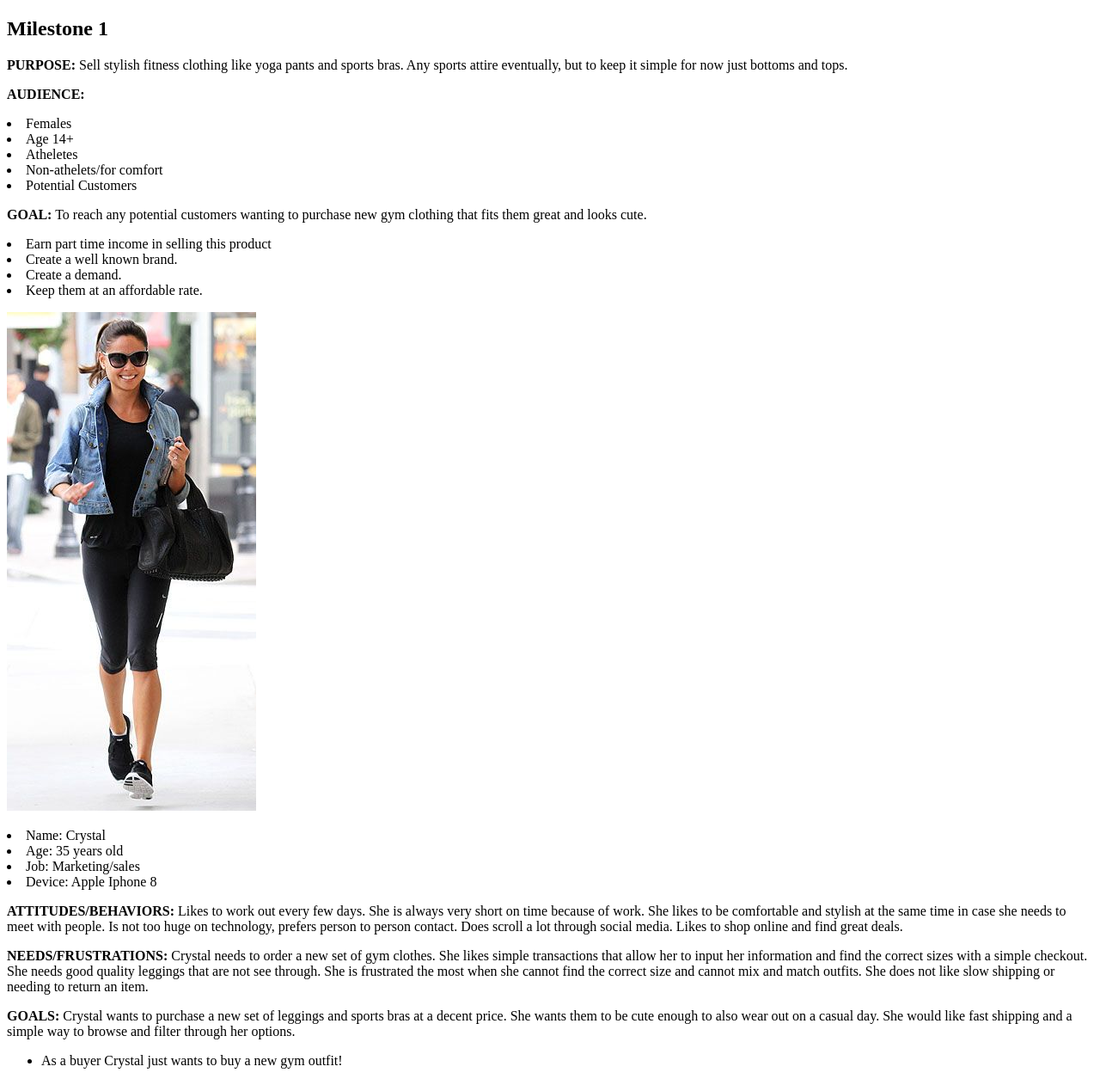
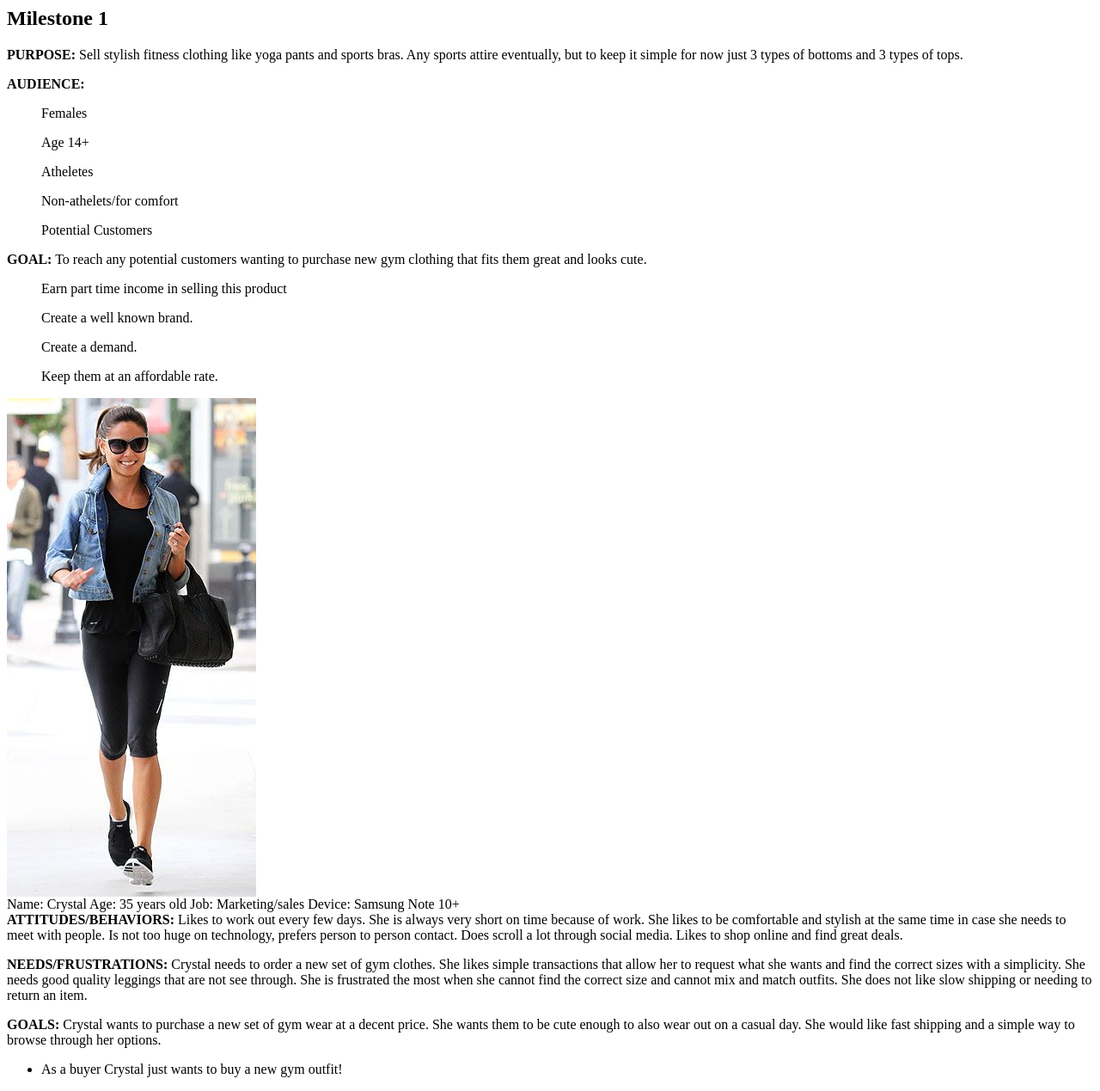
Before and after one commit to gabyveloz/business-page, a PHP site: page /milestone-1.php in a window 1280 px wide. Shown: the whole page at 86% size. Before the commit the page ends 1243 px from the top, so only its background shows below. Run offline with PHP 8.4, Linux system fonts and the light colour scheme.

Commit message:
My personal website project.

```diff
--- a/public_html/documentation/milestone-1.php
+++ b/public_html/documentation/milestone-1.php
@@ -1,4 +1,4 @@
-<!DOCTYPE html>
+<!DOCTYPE>
 <html lang="en">
 <head>
 	<meta charset="utf-8"/>
@@ -6,53 +6,50 @@
 	<title>Personal Website Project</title>
 </head>
 <body>
+<p>
 
 <h2>Milestone 1</h2>
 
-<div>
-	<strong>PURPOSE:</strong>
+<p><strong>PURPOSE:</strong>
 
 	Sell stylish fitness clothing like yoga pants and
 	sports bras. Any sports attire eventually, but to
-	keep it simple for now just bottoms and tops.
-</div>
+	keep it simple for now just 3 types of bottoms and 3 types of tops.
+</p>
+
+<strong>AUDIENCE:</strong>
+
+	<ul>Females</ul>
+	<ul>Age 14+</ul>
+	<ul>Atheletes</ul>
+	<ul>Non-athelets/for comfort</ul>
+	<ul>Potential Customers</ul>
+
 
 <div>
-	<p><strong>AUDIENCE:</strong>
 
-	<li>Females</li>
-	<li>Age 14+</li>
-	<li>Atheletes</li>
-	<li>Non-athelets/for comfort</li>
-	<li>Potential Customers</li>
-	</p>
-</div>
-
-<div>
 	<strong>GOAL:</strong>
-
-		To reach any potential customers wanting to purchase
-		new gym clothing that fits them great and looks cute.
-		<p>
-	   <li>Earn part time income in selling this product</li>
-		<li>Create a well known brand.</li>
-		<li>Create a demand.</li>
-		<li>Keep them at an affordable rate.</li>
-</p>
+To reach any potential customers wanting to purchase
+new gym clothing that fits them great and looks cute.
+	<ul>Earn part time income in selling this product</ul>
+	<ul>Create a well known brand.</ul>
+	<ul>Create a demand.</ul>
+	<ul>Keep them at an affordable rate.</ul>
 
 </div>
 
 
-	<div>
 
-		<img src="Crystal.jpg"/>
-<p>
-		<li>Name: Crystal</li>
-		<li>Age: 35 years old</li>
-		<li>Job: Marketing/sales</li>
-		<li>Device: Apple Iphone 8</li>
-	</p>
-	</div>
+		<img src="Crystal.jpg" alt="Crystal"/>
+
+
+<div>
+		Name: Crystal
+		Age: 35 years old
+		Job: Marketing/sales
+		Device: Samsung Note 10+
+</div>
+
 
 <div>
 	<strong>ATTITUDES/BEHAVIORS:</strong>
@@ -68,8 +65,8 @@
 <div>
 	<p><strong>NEEDS/FRUSTRATIONS:</strong>
 	Crystal needs to order a new set of gym clothes. She likes
-	simple transactions that allow her to input her information
-	and find the correct sizes with a simple checkout. She needs
+	simple transactions that allow her to request what she wants
+	and find the correct sizes with a simplicity. She needs
 	good quality leggings that are not see through. She is
 	frustrated the most when she cannot find the correct size and
 	cannot mix and match outfits. She does not like slow shipping
@@ -79,11 +76,10 @@
 
 <div>
 	<p><strong>GOALS:</strong>
-	Crystal wants to purchase a new set of leggings and sports
-	bras at a decent price. She wants them to be cute enough
+	Crystal wants to purchase a new set of gym wear
+	at a decent price. She wants them to be cute enough
 	to also wear out on a casual day. She would like fast
-	shipping and a simple way to browse and filter through
-	her options.
+	shipping and a simple way to browse through her options.
 	</p>
 </div>
 
```
